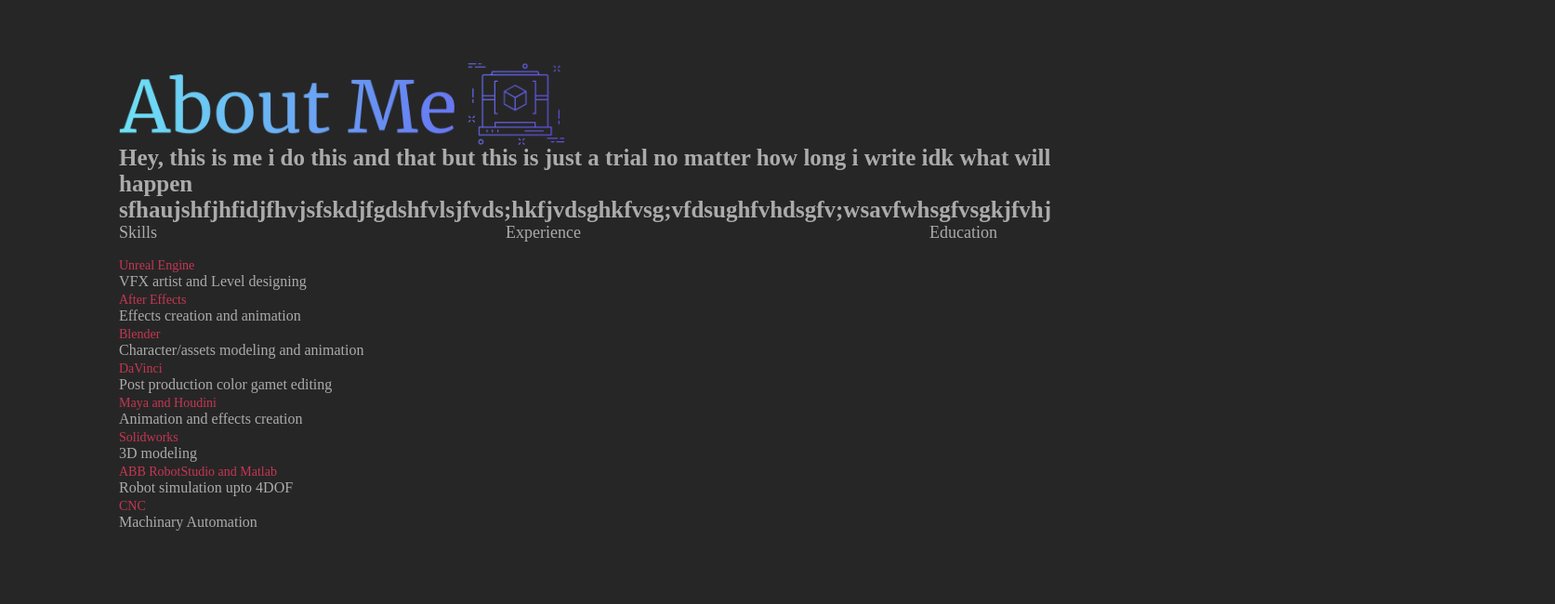
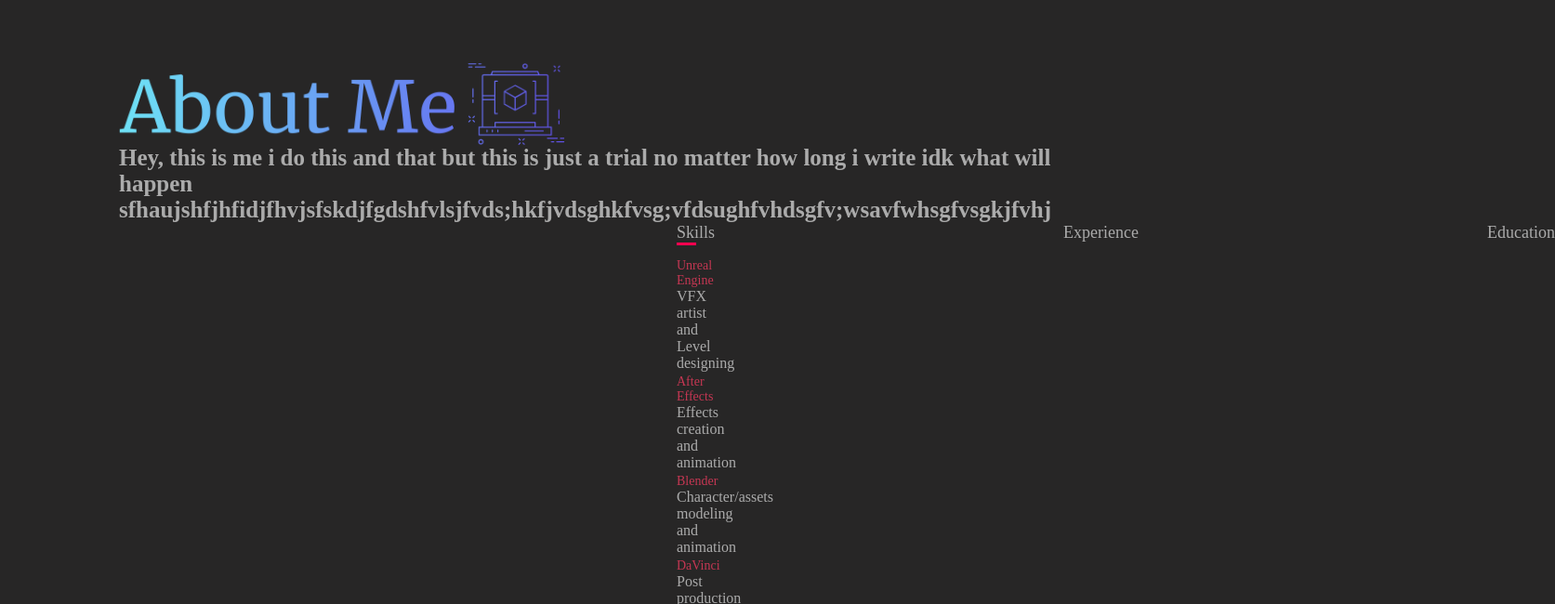
Before and after one commit to akshay0o7/Akshay_dh_Portfolio, a plain HTML site: page Index.html in a window 1280 px wide. Both pictures are taken after a click on the element "Skills". Shown: the part 822-1472 px from the top of the page at 93% size, 1673 px wide, since content can reach past the window. Drawn offline with Linux system fonts and the light colour scheme.

Commit message:
changes made to js

```diff
--- a/Index.html
+++ b/Index.html
@@ -116,20 +116,7 @@
       </div>
 
       <!--    ---------------- conditions------------------  -->
-      <script>
-        var tablinks = document.getElementsByClassName("tab-links");
-        var tabcontents = document.getElementsByClassName("tab-contents");
-        function opentab(tabname) {
-          for (tablink of tablinks) {
-            tablink.classList.remove("active-link");
-          }
-          for (tabcontent of ttabcontents) {
-            tabcontent.classList.remove("active-tab");
-          }
-          event.currentTarget.classList.add("active-link");
-          document.getElementById(tabname).classList.add("active-tab");
-        }
-      </script>
+      <script src="js.js"></script>
     </body>
   </html></IDOCTYPE
 >
--- a/Style.css
+++ b/Style.css
@@ -95,7 +95,7 @@ nav ul li a:hover::after{
 }
 .tab-titles{
     display: flex;
-    margin: 0 0px 15px;/*15(last) is neeche vala dist and 500(middle)is 1st ka diost from left*/
+    margin: 0 600px 15px;/*15(last) is neeche vala dist and 500(middle)is 1st ka diost from left*/
 }
 .tab-links{
     margin-right: 375px;    /* distance between ek dusre */
@@ -119,7 +119,7 @@ nav ul li a:hover::after{
 }
 .tab-contents ul li{
     list-style: none;
-    margin: 1px 0px;/*(middle wala change)*/
+    margin: 1px 600px;/*(middle wala change)*/
 }
 .tab-contents ul li span{
     color: #c53753;
--- /dev/null
+++ b/js.js
@@ -0,0 +1,16 @@
+var tablinks = document.getElementsByClassName("tab-links");
+var tabcontents = document.getElementsByClassName("tab-contents");
+
+function opentab(tabname) {
+    console.log(tabname)
+  for (tablink of tablinks) {
+      tablink.classList.remove("active-link");
+      console.log("tablink ----> ", tablink)
+  }
+  for (tabcontent of tabcontents) {
+      tabcontent.classList.remove("active-tab");
+      console.log("tabcontent ----> ", tabcontent)
+  }
+  event.currentTarget.classList.add("active-link");
+  document.getElementById(tabname).classList.add("active-tab");
+}
```
